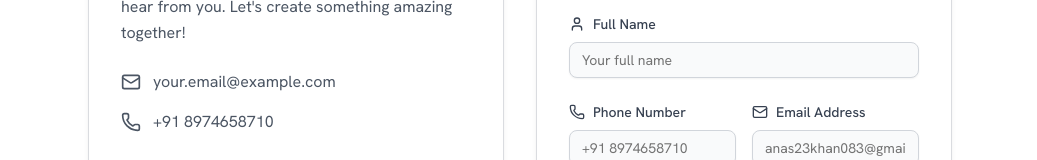
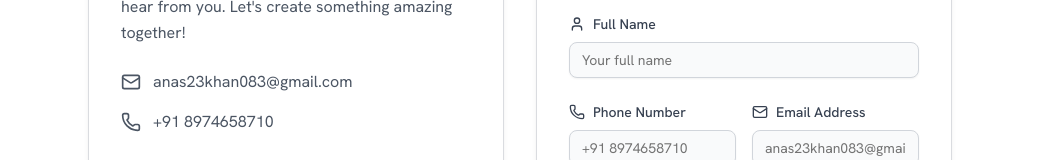
Before and after one commit to ANAS727189/Anas_Portfolio, a Next.js app: page /contact in a window 1280 px wide. Shown: the part 503-663 px from the top of the page, without its empty margins (120-1157 px from the left). Built offline with nearby package versions, Linux system fonts and the light colour scheme.

Commit message:
fix: fix dependancy issues

```diff
--- a/next.config.ts
+++ b/next.config.ts
@@ -1,6 +1,13 @@
 import createMDX from '@next/mdx';
 import type { NextConfig } from 'next';
-import withPWA from 'next-pwa';
+import withPWAInit from 'next-pwa';
+
+const withPWA = withPWAInit({
+  dest: "public",
+  disable: process.env.NODE_ENV === "development",
+  register: true,
+  skipWaiting: true,
+});
 
 const nextConfig: NextConfig = {
   pageExtensions: ['js', 'jsx', 'ts', 'tsx', 'md', 'mdx'],
@@ -16,18 +23,7 @@ const nextConfig: NextConfig = {
   },
 };
 
-const withMDX = createMDX({
-  options: {
-    remarkPlugins: [],
-    rehypePlugins: [require('rehype-slug')],
-  },
-});
 
-const withPWAMDX = withPWA({
-  dest: "public",
-  disable: process.env.NODE_ENV === "development",
-  register: true,
-  skipWaiting: true,
-});
+const withMDX = createMDX({});
 
-export default withMDX(withPWAMDX(nextConfig));
+export default withPWA(withMDX(nextConfig));
--- a/src/app/_Landing/Contact.tsx
+++ b/src/app/_Landing/Contact.tsx
@@ -97,7 +97,7 @@ const Contact = () => {
               <div className="space-y-4">
                 <div className="flex items-center gap-3 text-gray-600 dark:text-gray-400">
                   <Mail className="h-5 w-5" />
-                  <span>your.email@example.com</span>
+                  <span>anas23khan083@gmail.com</span>
                 </div>
                 <div className="flex items-center gap-3 text-gray-600 dark:text-gray-400">
                   <Phone className="h-5 w-5" />
@@ -179,7 +179,7 @@ const Contact = () => {
                       required
                       value={formData.email}
                       onChange={handleInputChange}
-                      placeholder="your.email@example.com"
+                      placeholder="Your email"
                       className="w-full bg-gray-50 dark:bg-gray-800 border-gray-300 dark:border-gray-600 focus:border-blue-500 dark:focus:border-blue-400 rounded-lg"
                     />
                   </div>
--- a/src/app/_Landing/Hero.tsx
+++ b/src/app/_Landing/Hero.tsx
@@ -26,7 +26,7 @@ const Hero = () => {
 
       {/* Headline */}
       <h1 className="text-5xl font-bold">
-        Hi, I'm Anas — <span className="text-gray-400">A Full Stack web developer.</span>
+        Hi, I'm Anas ~ <span className="text-gray-400">A Full Stack web developer.</span>
       </h1>
 
       {/* Description */}
--- a/src/app/contact/page.tsx
+++ b/src/app/contact/page.tsx
@@ -75,7 +75,7 @@ const Contact = () => {
               <div className="space-y-4">
                 <div className="flex items-center gap-3 text-gray-600 dark:text-gray-400">
                   <Mail className="h-5 w-5" />
-                  <span>your.email@example.com</span>
+                  <span>anas23khan083@gmail.com</span>
                 </div>
                 <div className="flex items-center gap-3 text-gray-600 dark:text-gray-400">
                   <Phone className="h-5 w-5" />
--- a/tsconfig.json
+++ b/tsconfig.json
@@ -15,7 +15,7 @@
     "moduleResolution": "bundler",
     "resolveJsonModule": true,
     "isolatedModules": true,
-    "jsx": "preserve",
+    "jsx": "react-jsx",
     "incremental": true,
     "plugins": [
       {
@@ -32,7 +32,8 @@
     "**/*.ts",
     "**/*.tsx",
     "next-env.d.ts",
-    ".next/types/**/*.ts"
+    ".next/types/**/*.ts",
+    ".next/dev/types/**/*.ts"
   ],
   "exclude": [
     "node_modules",
```
Also changed, not shown: package.json (+5 -4 lines), public/2050-future.png (added), 1 other file (tests, documents, lock files or other folders).
